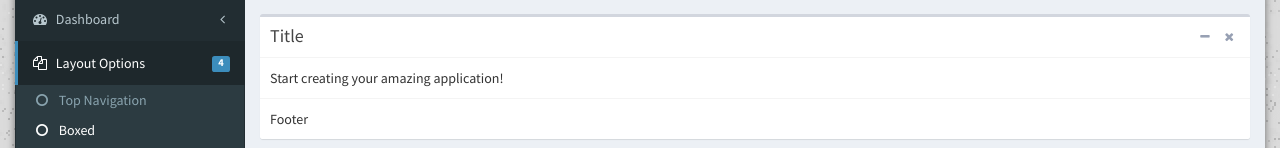
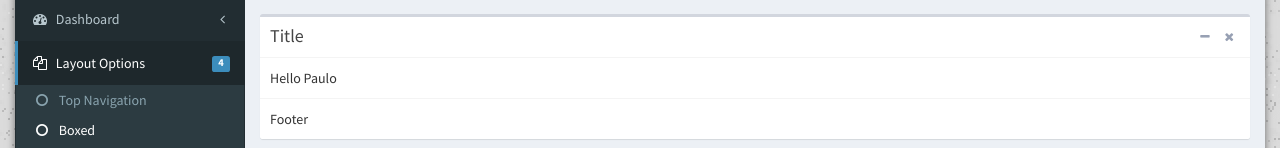
Before and after one commit to MGHammer/Template, a website: page AdminLTE-2.3.0/pages/layout/boxed.html in a window 1280 px wide. Shown: the part 212-360 px from the top of the page. Drawn offline with nearby package versions, Linux system fonts and the light colour scheme.

Commit message:
Update boxed.html

```diff
--- a/AdminLTE-2.3.0/pages/layout/boxed.html
+++ b/AdminLTE-2.3.0/pages/layout/boxed.html
@@ -372,7 +372,7 @@
               </div>
             </div>
             <div class="box-body">
-              Start creating your amazing application!
+              Hello Paulo
             </div><!-- /.box-body -->
             <div class="box-footer">
               Footer
```
